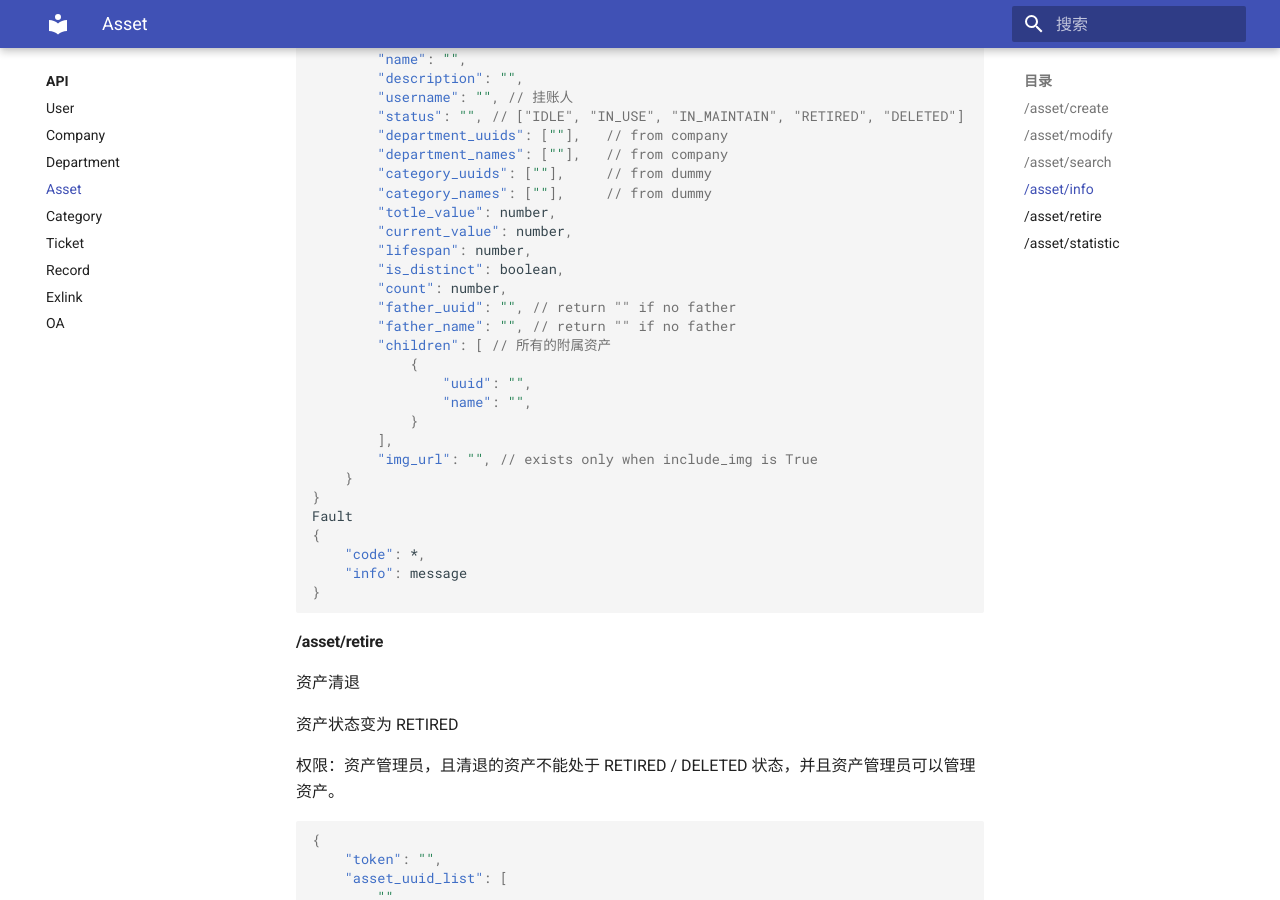
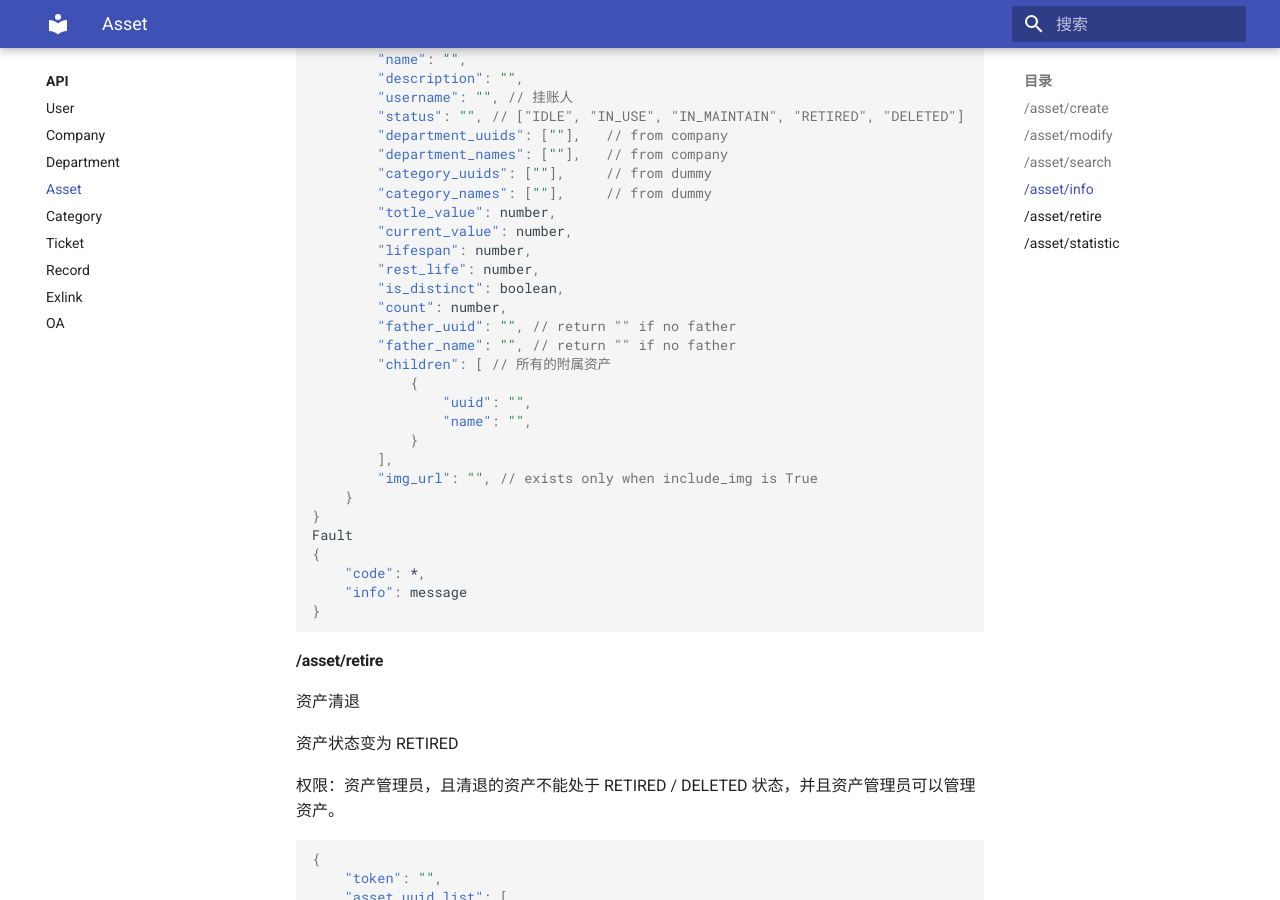
Before and after one commit to kuritas/asseta-docs, an MkDocs documentation site: the page built from docs/API/asset.md, in a window 1280 px wide and 900 px high, scrolled down 3903 px. Built offline with MkDocs 1.6.1 and Material for MkDocs 9.7.7, drawn with Linux system fonts in a browser that asks for light colours.

Commit message:
asset_info_restlife

```diff
--- a/docs/API/asset.md
+++ b/docs/API/asset.md
@@ -195,6 +195,7 @@ Success
 		"totle_value": number,
 		"current_value": number,
 		"lifespan": number,
+		"rest_life": number,
         "is_distinct": boolean,
         "count": number,
         "father_uuid": "", // return "" if no father
```
